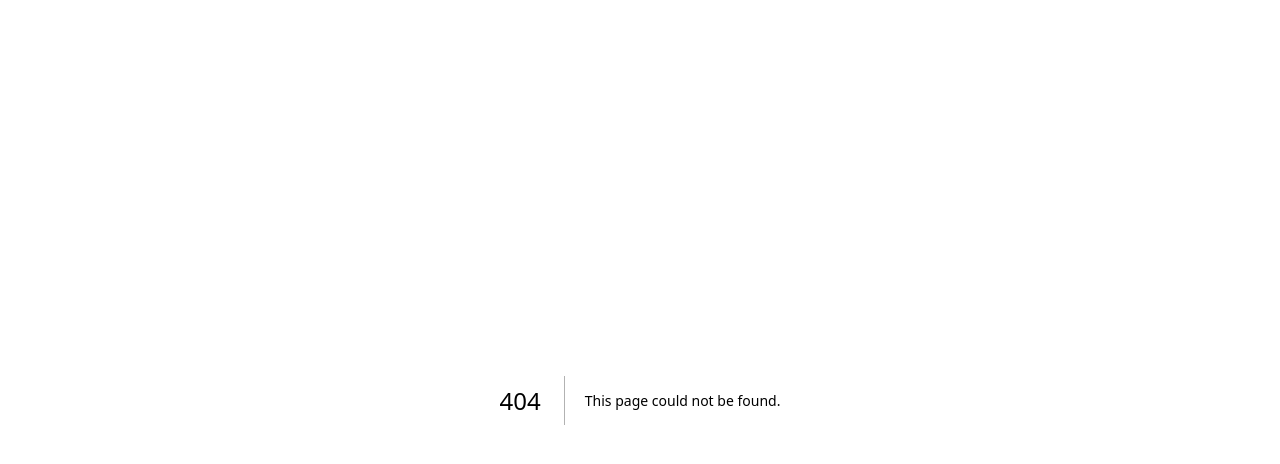
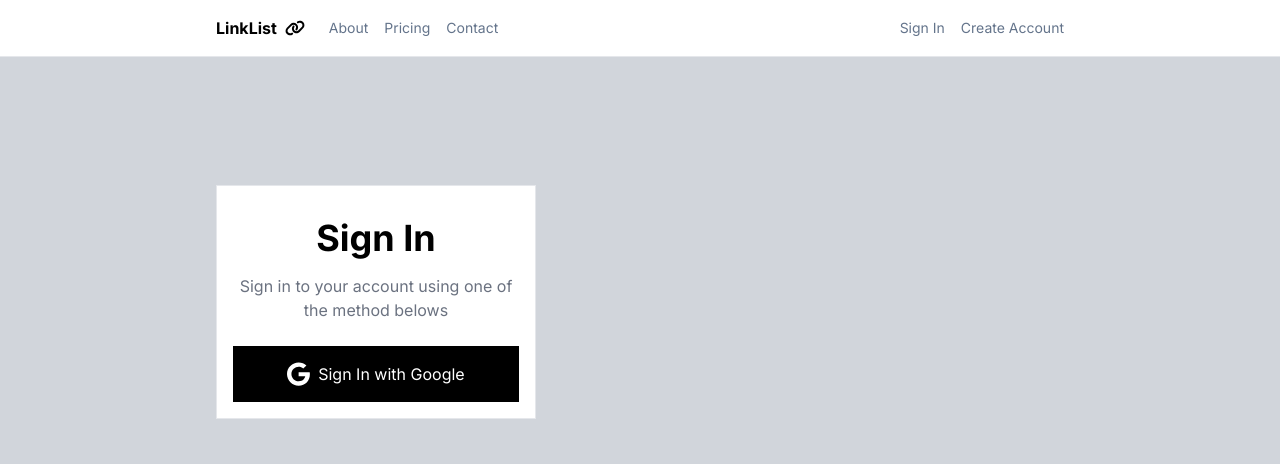
Before and after one commit to imperiooo/LinkTreeClone, a Next.js app: page /login in a window 1280 px wide. Before the commit this address had no page. Shown: the top 464 px of the page. Built offline with nearby package versions, Linux system fonts and the light colour scheme; no server answers.

Commit message:
authentication using google added

```diff
--- /dev/null
+++ b/src/app/api/auth/[...nextauth]/route.js
@@ -0,0 +1,19 @@
+import clientPromise from "@/libs/mongoclient";
+import { MongoDBAdapter } from "@auth/mongodb-adapter";
+import NextAuth from "next-auth"
+import GoogleProvider from "next-auth/providers/google";
+
+export const authOptions = {
+    adapter: MongoDBAdapter(clientPromise),
+    providers: [
+        GoogleProvider({
+            clientId: process.env.GOOGLE_CLIENT_ID,
+            clientSecret: process.env.GOOGLE_CLIENT_SECRET
+          })
+    ]
+};
+
+
+const handler = NextAuth(authOptions)
+
+export { handler as GET, handler as POST }
--- a/src/app/components/header.js
+++ /dev/null
@@ -1,23 +0,0 @@
-import Link from "next/link";
-
-export default function Header()
-{
-    return(
-        <header className="bg-white border-b py-4">
-        <div className="max-w-4xl flex justify-between mx-auto px-6">
-        <div className="flex gap-6 ">
-        <Link className="text-black" href={'/'}>LinkList</Link>
-        <nav className="flex gap-4 items-center text-slate-500 text-sm">
-          <Link href={'/about'}>About</Link>
-          <Link href={'/pricing'}>Pricing</Link>
-          <Link href={'/contact'}>Contact</Link>
-        </nav>
-        </div>
-        <nav className="flex gap-4 text-sm text-slate-500">
-          <Link href={'/login'}>Sign In</Link>
-          <Link href={'/register'}>Create Account</Link>
-        </nav>
-        </div>
-      </header>
-    );
-}
--- a/src/app/layout.js
+++ b/src/app/layout.js
@@ -1,5 +1,6 @@
 import { Inter } from "next/font/google";
 import "./globals.css";
+import Header from "../components/header";
 
 const inter = Inter({ subsets: ["latin"] });
 
@@ -11,7 +12,14 @@ export const metadata = {
 export default function RootLayout({ children }) {
   return (
     <html lang="en">
-      <body className={inter.className}>{children}</body>
+      <body className={inter.className}>
+        <main>
+        <Header></Header>
+        <div className="p-6 pt-32 max-w-4xl mx-auto">
+          {children}
+        </div>
+        </main>
+        </body>
     </html>
   );
 }
--- /dev/null
+++ b/src/app/login/page.js
@@ -0,0 +1,18 @@
+import LoginWithGoogle from "@/components/buttons/LoginWithGoogle"
+import { faGoogle } from "@fortawesome/free-brands-svg-icons"
+import { FontAwesomeIcon } from "@fortawesome/react-fontawesome"
+
+export default function loginPage()
+{
+    return (
+        <div className="bg-white border p-4 max-w-xs">
+            <h1 className="text-4xl font-bold text-center m-4">
+                Sign In
+            </h1>
+            <p className="text-center mb-6 text-gray-500">
+                Sign in to your account using one of the method belows
+            </p>
+            <LoginWithGoogle></LoginWithGoogle>
+        </div>
+    )
+}
--- a/src/app/page.js
+++ b/src/app/page.js
@@ -1,12 +1,11 @@
 // import Image from "next/image";
 // import Link from "next/link";
-import Header from "./components/header";
+// import Header from "../components/header";
 
 export default function Home() {
   return (
     <main>
-      <Header></Header>
-      <section className="p-6 pt-32 max-w-4xl mx-auto">
+      <section className="pt-10">
         <div className="max-w-md mb-8">
         <h1 className="text-6xl font-bold">Your one Link <br></br> for Everything</h1>
         <h2 className="text-gray-500 text-xl mt-6">Share your links, social profiles, contact info <br></br> and more on one page</h2>
--- /dev/null
+++ b/src/components/buttons/LoginWithGoogle.js
@@ -0,0 +1,15 @@
+'use client';
+import { faGoogle } from "@fortawesome/free-brands-svg-icons"
+// import { faSignIn } from "@fortawesome/free-solid-svg-icons";
+import { FontAwesomeIcon } from "@fortawesome/react-fontawesome"
+import {signIn} from "next-auth/react"
+
+export default function LoginWithGoogle()
+{
+    return(
+        <button onClick={() => signIn('google')} className="bg-black text-white text-center w-full py-4 flex gap-2 justify-center items-center">
+            <FontAwesomeIcon icon={faGoogle} className="h-6" />
+                <span>Sign In with Google</span>
+        </button>
+    )
+}
--- /dev/null
+++ b/src/components/buttons/LogoutButton.js
@@ -0,0 +1,15 @@
+'use client'
+import { faRightFromBracket } from "@fortawesome/free-solid-svg-icons";
+import { FontAwesomeIcon } from "@fortawesome/react-fontawesome";
+import { signOut } from "next-auth/react";
+
+export default function LogoutButton()
+{
+    return(
+        <button className="border p-2 px-4 shadow"
+        onClick={() => signOut()}>
+            <span className="">Logout</span>
+            <FontAwesomeIcon className="pl-4" icon={faRightFromBracket} />
+        </button>
+    )
+}
--- /dev/null
+++ b/src/components/header.js
@@ -0,0 +1,45 @@
+import { authOptions } from "@/app/api/auth/[...nextauth]/route";
+import { getServerSession } from "next-auth";
+import Link from "next/link";
+import LogoutButton from "./buttons/LogoutButton";
+import { FontAwesomeIcon } from "@fortawesome/react-fontawesome";
+import { faLink } from "@fortawesome/free-solid-svg-icons";
+
+export  default async function Header()
+{
+  const session = await getServerSession(authOptions)
+  console.log(session)
+    return(
+        <header className="bg-white border-b py-4">
+        <div className="max-w-4xl flex justify-between mx-auto px-6">
+        <div className="flex items-center gap-6 ">
+        <Link className="text-black flex items-center gap-2 font-bold" href={'/'}>
+        <span>LinkList</span>
+        <FontAwesomeIcon icon={faLink}></FontAwesomeIcon>
+        </Link>
+        <nav className="flex gap-4 items-center text-slate-500 text-sm">
+          <Link href={'/about'}>About</Link>
+          <Link href={'/pricing'}>Pricing</Link>
+          <Link href={'/contact'}>Contact</Link>
+        </nav>
+        </div>
+        <nav className="flex items-center gap-4 text-sm text-slate-500">
+          {!session && (
+            <>
+            <Link href={'/login'}>Sign In</Link>
+            <Link href={'/register'}>Create Account</Link>
+            </>
+          )}
+          {!! session && (
+            <>
+            <Link href={'/account'}>
+            Hello, {session?.user?.name}
+            </Link>
+            <LogoutButton></LogoutButton>
+            </>
+          )}
+        </nav>
+        </div>
+      </header>
+    );
+}
--- /dev/null
+++ b/src/libs/mongoClient.js
@@ -0,0 +1,32 @@
+// This approach is taken from https://github.com/vercel/next.js/tree/canary/examples/with-mongodb
+import { MongoClient } from "mongodb"
+
+console.log(process.env.MONGO_URI)
+
+// if (!process.env.MONGO_URI) {
+//   // throw new Error('Invalid/Missing environment variable: "MONGODB_URI"')
+// }
+
+const uri = process.env.MONGO_URI
+const options = {}
+
+let client
+let clientPromise
+
+if (process.env.NODE_ENV === "development") {
+  // In development mode, use a global variable so that the value
+  // is preserved across module reloads caused by HMR (Hot Module Replacement).
+  if (!global._mongoClientPromise) {
+    client = new MongoClient(uri, options)
+    global._mongoClientPromise = client.connect()
+  }
+  clientPromise = global._mongoClientPromise
+} else {
+  // In production mode, it's best to not use a global variable.
+  client = new MongoClient(uri, options)
+  clientPromise = client.connect()
+}
+
+// Export a module-scoped MongoClient promise. By doing this in a
+// separate module, the client can be shared across functions.
+export default clientPromise
```
Also changed, not shown: package.json (+11 -5 lines), 2 other files (tests, documents, lock files or other folders).
